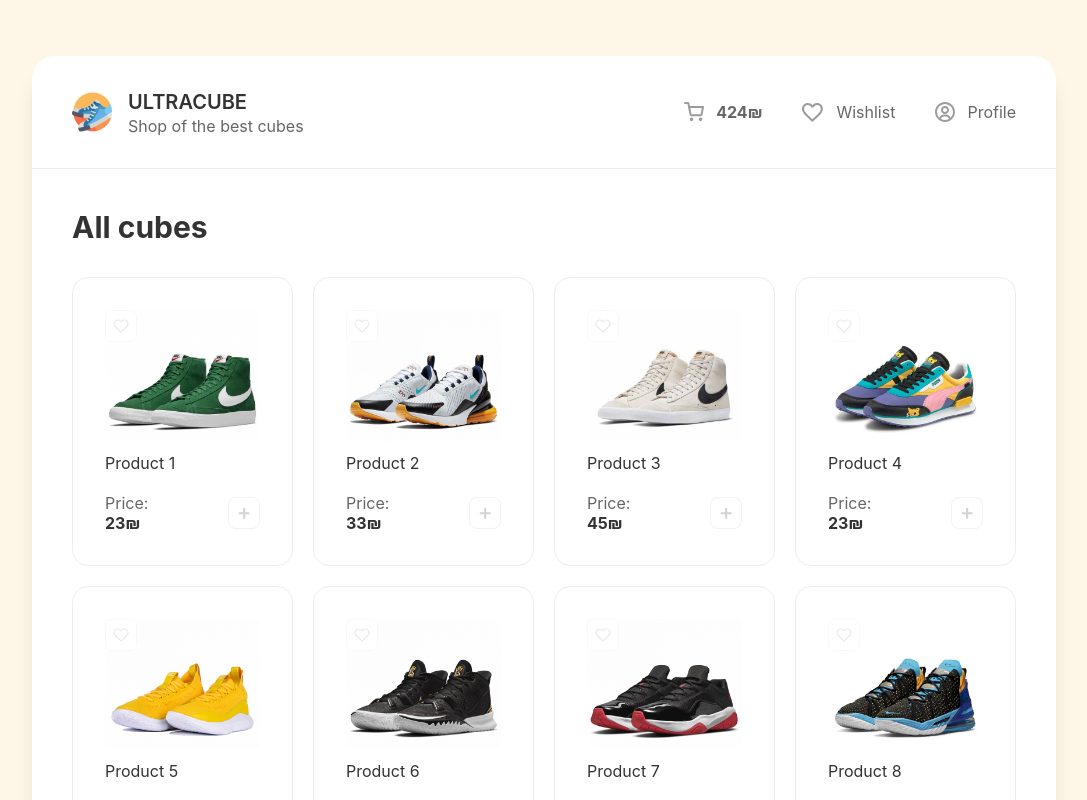
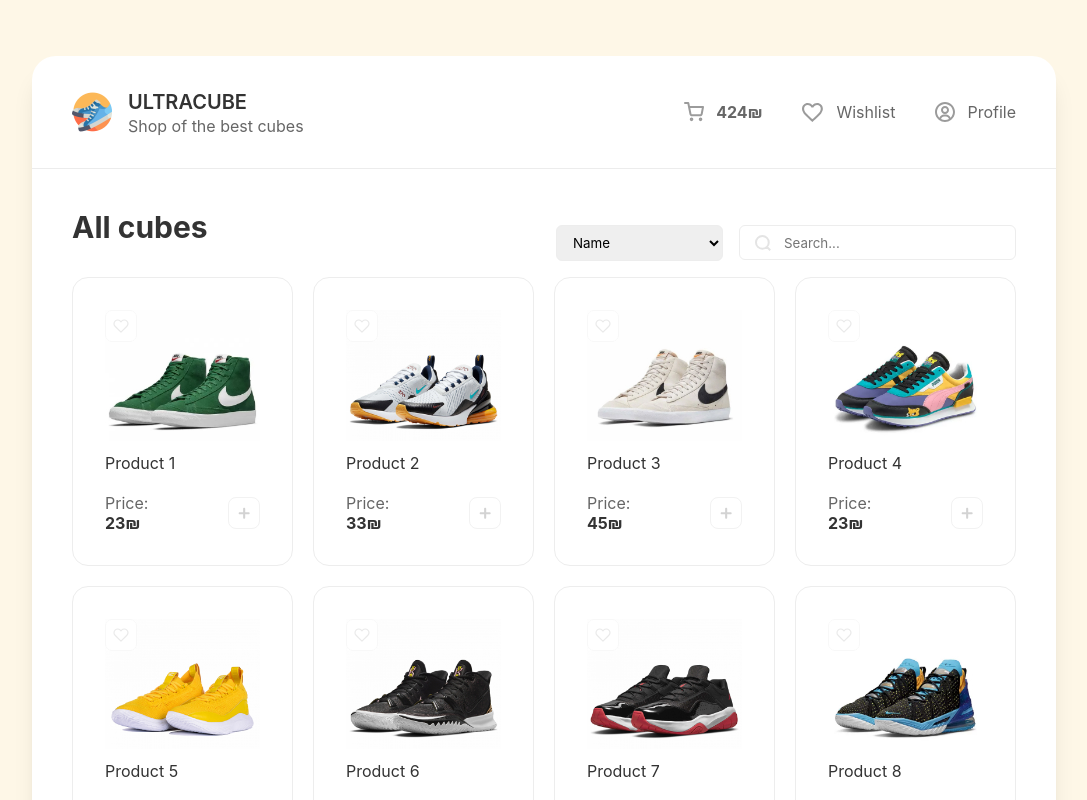
Before and after one commit to artemshchirov/ultracube, a Vue app: page / in a window 1280 px wide. Shown: the top 800 px of the page, without its empty margins (96-1183 px from the left). Built offline with nearby package versions, Linux system fonts and the light colour scheme.

Commit message:
feat(web): add search input, sort select elements

```diff
--- a/src/App.vue
+++ b/src/App.vue
@@ -1,14 +1,14 @@
 <script setup>
 // import Drawer from '@/components/Drawer/Drawer.vue'
 import AppHeader from '@/components/AppHeader.vue'
-import CardList from '@/components/Card/CardList.vue'
+import ProductsSection from './components/ProductsSection.vue'
 </script>
 <!-- TODO: add like and add on main page icons transitions and icons in header -->
 <template>
   <!-- <Drawer /> -->
   <div class="page">
     <AppHeader />
-    <CardList />
+    <ProductsSection />
   </div>
 </template>
 
--- a/src/components/Card/CardList.vue
+++ b/src/components/Card/CardList.vue
@@ -37,10 +37,7 @@ const onClickFavorite = (index: number) => {
 </script>
 
 <template>
-  <section class="products-section">
-    <h2 class="products-section__title">All cubes</h2>
-
-    <ul class="products-section__cards">
+  <ul class="products__cards">
     <li v-for="(card, index) in cards" :key="index">
       <CardItem
         :title="card.title"
@@ -53,19 +50,10 @@ const onClickFavorite = (index: number) => {
       />
     </li>
   </ul>
-  </section>
 </template>
 
 <style scoped lang="scss">
-.products-section {
-  padding: 40px;
-
-  &__title {
-    font-size: 1.875rem; /* 30px */
-    line-height: 2.25rem; /* 36px */
-    padding-bottom: 32px;
-  }
-
+.products {
   &__cards {
     display: grid;
     grid-template-columns: repeat(4, minmax(0, 1fr));
@@ -73,4 +61,3 @@ const onClickFavorite = (index: number) => {
   }
 }
 </style>
-./CardItem.vue
--- /dev/null
+++ b/src/components/ProductsSection.vue
@@ -0,0 +1,80 @@
+<script setup lang="ts">
+import CardList from './Card/CardList.vue'
+</script>
+
+<template>
+  <section class="products">
+    <div class="products__header">
+      <h2 class="products__title">All cubes</h2>
+
+      <div class="products__settings">
+        <select class="products__sort">
+          <option value="name">Name</option>
+          <option value="price_asc">Price (Low to High)</option>
+          <option value="price_desc">Price (High to Low)</option>
+        </select>
+
+        <div class="products__search">
+          <img class="products__search-icon" src="/search.svg" alt="Search" />
+          <input class="products__search-input" placeholder="Search..." />
+        </div>
+      </div>
+    </div>
+
+    <CardList />
+  </section>
+</template>
+
+<style scoped lang="scss">
+.products {
+  padding: 40px;
+
+  &__header {
+    display: flex;
+    justify-content: space-between;
+    align-items: center;
+  }
+
+  &__title {
+    font-size: 1.875rem; /* 30px */
+    line-height: 2.25rem; /* 36px */
+    padding-bottom: 32px;
+  }
+
+  &__settings {
+    display: flex;
+    gap: 16px;
+  }
+
+  &__sort {
+    border: 1px solid var(--color-input-border);
+    border-radius: $input-border-radius;
+    padding: 8px 12px;
+    outline: none;
+  }
+
+  &__search {
+    position: relative;
+
+    &-icon {
+      position: absolute;
+      left: 16px;
+      top: 9.5px;
+
+      z-index: 1;
+    }
+
+    &-input {
+      border: 1px solid var(--color-input-border);
+      border-radius: $input-border-radius;
+      padding: 9px 16px 8px 44px;
+      outline: none;
+
+      &:focus {
+        border-color: var(--color-input-border-focus);
+      }
+    }
+  }
+}
+</style>
+./CardItem.vue
--- a/src/styles/variables.scss
+++ b/src/styles/variables.scss
@@ -2,6 +2,7 @@ $font-primary: 'Inter', Avenir, Helvetica;
 $font-secondary: Arial, sans-serif;
 
 $border-radius: 4px;
+$input-border-radius: 6px;
 $transition-ease-in: 0.2s ease-in;
 $transition-function: cubic-bezier(0.4, 0, 0.2, 1);
 $transition-duration: 150ms;
@@ -24,6 +25,8 @@ $shadow-xl: 0 20px 25px -5px rgb(0 0 0 / 0.1);
   --color-success: #4bb543;
   --color-info: #17a2b8;
   --color-product-card-border: #ededed;
+  --color-input-border: #ededed;
+  --color-input-border-focus: #d2d1d1;
   --color-page-background: white;
   --color-product-card-background: #fff;
 }
@@ -43,6 +46,8 @@ $shadow-xl: 0 20px 25px -5px rgb(0 0 0 / 0.1);
   --color-success: #76c893;
   --color-info: #5bc0de;
   --color-product-card-border: #ececec;
+  --color-input-border: #ededed;
+  --color-input-border-focus: #d2d1d1;
   --color-page-background: white;
   --color-product-card-background: #fff;
 }
```
Lines whose indentation alone changed are shown as unchanged.
